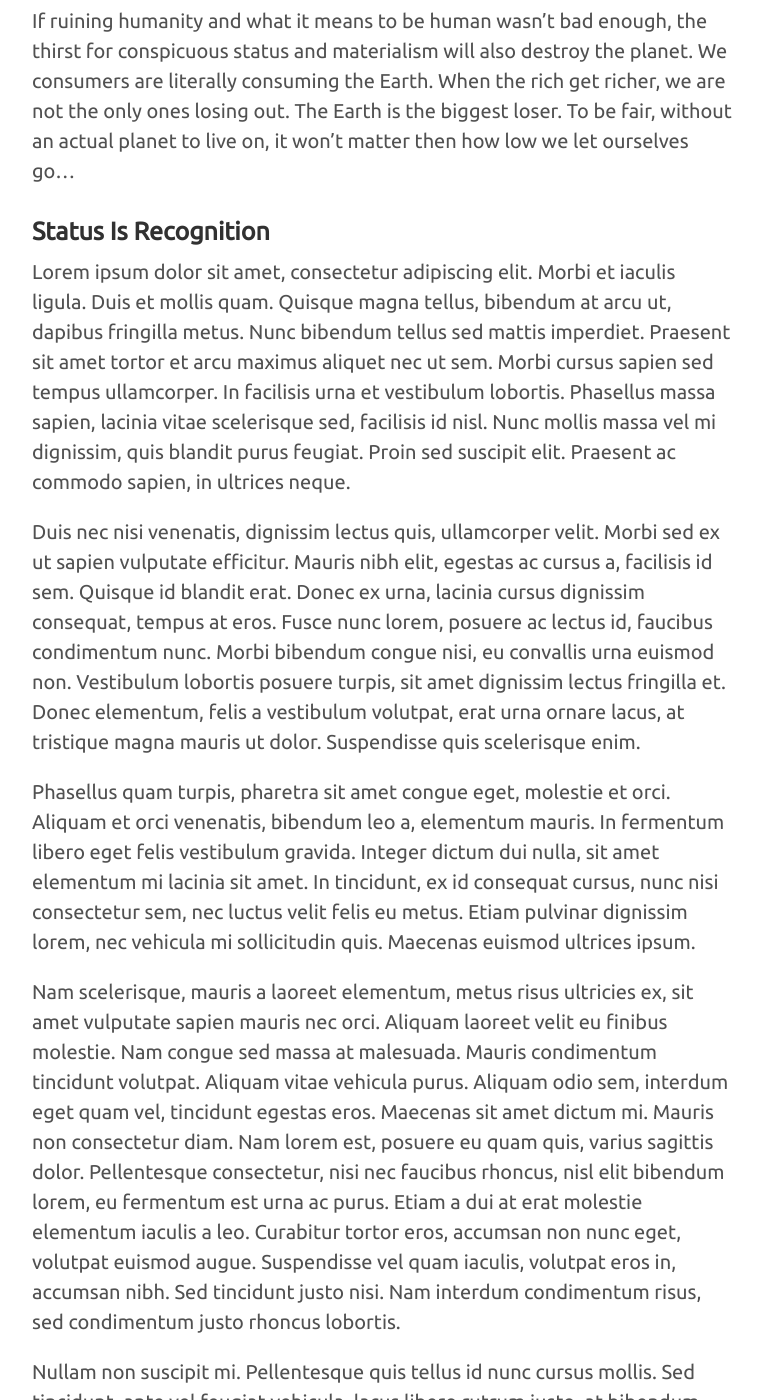
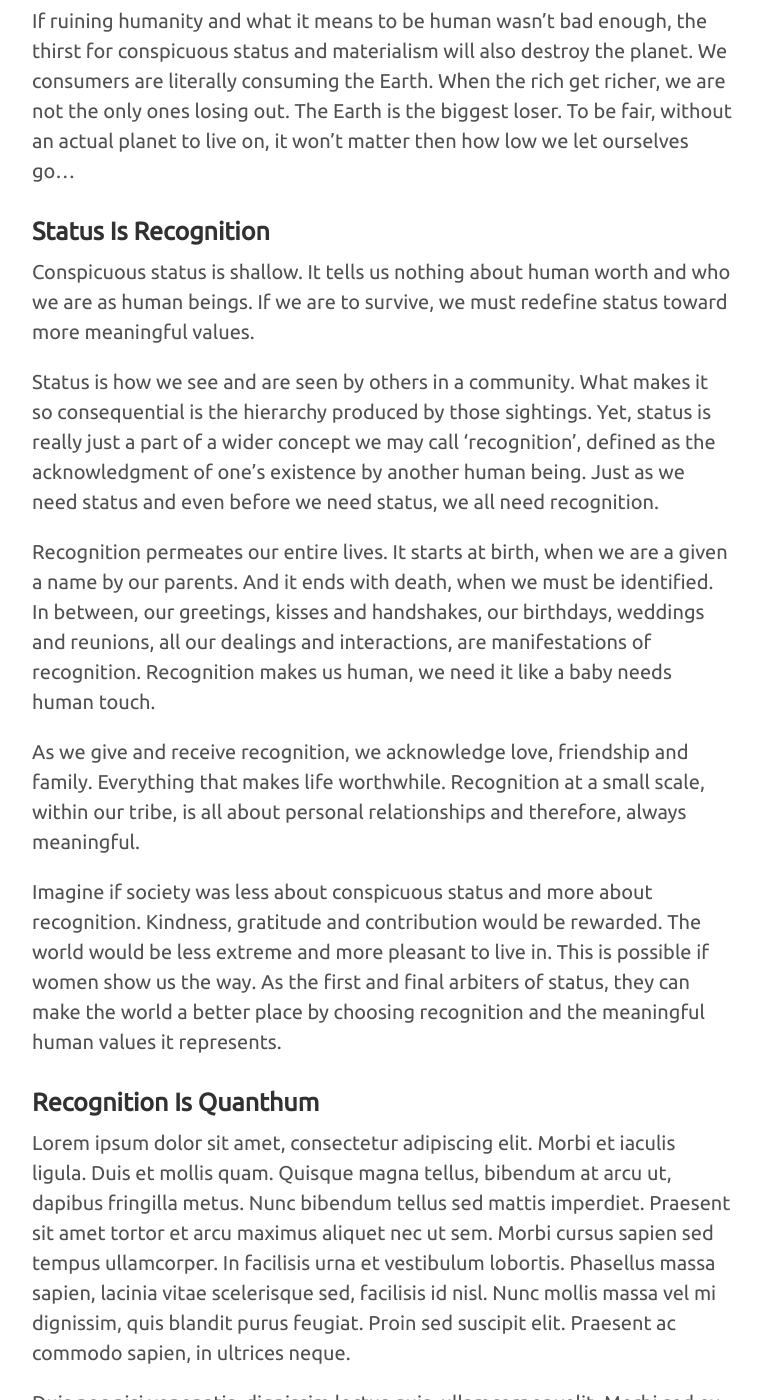
Before and after one commit to yelongren/yelongren.github.io, a Jekyll site: the page built from _posts/2020-03-01-only-women-can-save-the-world.md, in a window 1280 px wide and 1400 px high, scrolled down 1650 px. Shown: the whole window, without its empty margins (258-1021 px from the left). Built offline with Jekyll 4.4.1, drawn with Linux system fonts in a browser that asks for light colours; some of the changed text lies outside the part shown.

Commit message:
Wrote Status Is Recognition.

```diff
--- a/_posts/2020-03-01-only-women-can-save-the-world.md
+++ b/_posts/2020-03-01-only-women-can-save-the-world.md
@@ -29,17 +29,15 @@ If ruining humanity and what it means to be human wasn’t bad enough, the thirs
 
 ### Status Is Recognition
 
-Lorem ipsum dolor sit amet, consectetur adipiscing elit. Morbi et iaculis ligula. Duis et mollis quam. Quisque magna tellus, bibendum at arcu ut, dapibus fringilla metus. Nunc bibendum tellus sed mattis imperdiet. Praesent sit amet tortor et arcu maximus aliquet nec ut sem. Morbi cursus sapien sed tempus ullamcorper. In facilisis urna et vestibulum lobortis. Phasellus massa sapien, lacinia vitae scelerisque sed, facilisis id nisl. Nunc mollis massa vel mi dignissim, quis blandit purus feugiat. Proin sed suscipit elit. Praesent ac commodo sapien, in ultrices neque.
+Conspicuous status is shallow. It tells us nothing about human worth and who we are as human beings. If we are to survive, we must redefine status toward more meaningful values.
 
-Duis nec nisi venenatis, dignissim lectus quis, ullamcorper velit. Morbi sed ex ut sapien vulputate efficitur. Mauris nibh elit, egestas ac cursus a, facilisis id sem. Quisque id blandit erat. Donec ex urna, lacinia cursus dignissim consequat, tempus at eros. Fusce nunc lorem, posuere ac lectus id, faucibus condimentum nunc. Morbi bibendum congue nisi, eu convallis urna euismod non. Vestibulum lobortis posuere turpis, sit amet dignissim lectus fringilla et. Donec elementum, felis a vestibulum volutpat, erat urna ornare lacus, at tristique magna mauris ut dolor. Suspendisse quis scelerisque enim.
+Status is how we see and are seen by others in a community. What makes it so consequential is the hierarchy produced by those sightings. Yet, status is really just a part of a wider concept we may call ‘recognition’, defined as the acknowledgment of one’s existence by another human being. Just as we need status and even before we need status, we all need recognition.
 
-Phasellus quam turpis, pharetra sit amet congue eget, molestie et orci. Aliquam et orci venenatis, bibendum leo a, elementum mauris. In fermentum libero eget felis vestibulum gravida. Integer dictum dui nulla, sit amet elementum mi lacinia sit amet. In tincidunt, ex id consequat cursus, nunc nisi consectetur sem, nec luctus velit felis eu metus. Etiam pulvinar dignissim lorem, nec vehicula mi sollicitudin quis. Maecenas euismod ultrices ipsum.
+Recognition permeates our entire lives. It starts at birth, when we are a given a name by our parents. And it ends with death, when we must be identified. In between, our greetings, kisses and handshakes, our birthdays, weddings and reunions, all our dealings and interactions, are manifestations of recognition. Recognition makes us human, we need it like a baby needs human touch.
 
-Nam scelerisque, mauris a laoreet elementum, metus risus ultricies ex, sit amet vulputate sapien mauris nec orci. Aliquam laoreet velit eu finibus molestie. Nam congue sed massa at malesuada. Mauris condimentum tincidunt volutpat. Aliquam vitae vehicula purus. Aliquam odio sem, interdum eget quam vel, tincidunt egestas eros. Maecenas sit amet dictum mi. Mauris non consectetur diam. Nam lorem est, posuere eu quam quis, varius sagittis dolor. Pellentesque consectetur, nisi nec faucibus rhoncus, nisl elit bibendum lorem, eu fermentum est urna ac purus. Etiam a dui at erat molestie elementum iaculis a leo. Curabitur tortor eros, accumsan non nunc eget, volutpat euismod augue. Suspendisse vel quam iaculis, volutpat eros in, accumsan nibh. Sed tincidunt justo nisi. Nam interdum condimentum risus, sed condimentum justo rhoncus lobortis.
+As we give and receive recognition, we acknowledge love, friendship and family. Everything that makes life worthwhile. Recognition at a small scale, within our tribe, is all about personal relationships and therefore, always meaningful.
 
-Nullam non suscipit mi. Pellentesque quis tellus id nunc cursus mollis. Sed tincidunt, ante vel feugiat vehicula, lacus libero rutrum justo, at bibendum erat nulla non metus. Duis eget finibus justo, quis sagittis orci. In laoreet non sem sed posuere. Cras rhoncus a leo sed semper. Cras metus lectus, tincidunt quis ex eget, tempor auctor purus. Praesent pretium sodales lectus, vitae congue dui blandit volutpat. Morbi blandit porttitor sapien porttitor placerat. Duis id lectus hendrerit, semper metus sodales, venenatis magna. Maecenas id erat odio. Integer ac finibus mi.
-
-Vivamus a ex lorem. Etiam ut nibh interdum, placerat nibh volutpat, aliquet elit. Nulla feugiat augue sit amet massa vehicula, vel iaculis lorem blandit. Morbi dictum tincidunt nulla id sagittis. Sed at orci sed risus posuere sagittis eu sit amet velit. Aenean sed feugiat turpis, sit.
+Imagine if society was less about conspicuous status and more about recognition. Kindness, gratitude and contribution would be rewarded. The world would be less extreme and more pleasant to live in. This is possible if women show us the way. As the first and final arbiters of status, they can make the world a better place by choosing recognition and the meaningful human values it represents.
 
 ### Recognition Is Quanthum
 
```
